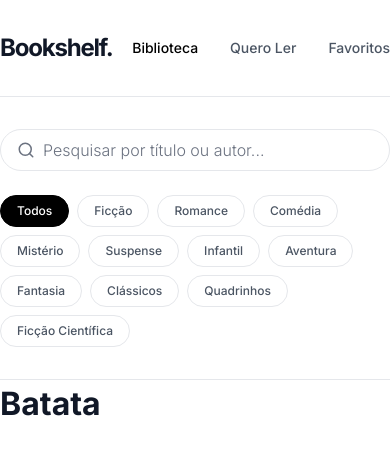
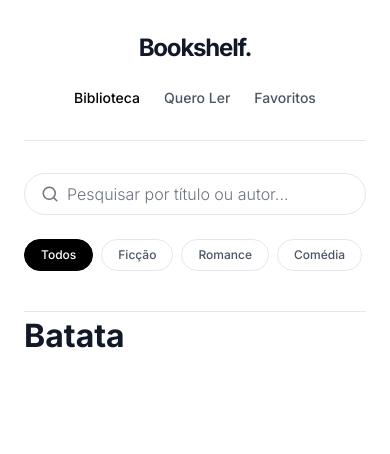
Before and after one commit to Jhnvida/bookshelf, a React (Vite) app: page / in a window 390 px wide. Shown: the top 454 px of the page. Built offline with nearby package versions, Linux system fonts and the light colour scheme.

Commit message:
style: adiciona responsividade ao header e barra de filtros

```diff
--- a/src/App.module.css
+++ b/src/App.module.css
@@ -2,5 +2,5 @@
     width: 100%;
     max-width: 80rem;
     margin: 0 auto;
-    padding: 2rem 0;
+    padding: 2rem 1.5rem;
 }
--- a/src/components/Filters/styles.module.css
+++ b/src/components/Filters/styles.module.css
@@ -63,7 +63,7 @@
 .genre_button {
     padding: 0.375rem 1rem;
     border: 1px solid var(--border);
-    border-radius: 100px;
+    border-radius: var(--radius-pill);
 
     font-size: 0.75rem;
     font-weight: 500;
@@ -90,3 +90,25 @@
     color: var(--text-inverse);
     background-color: var(--primary-hover);
 }
+
+@media (width <= 767px) {
+    .genres_container {
+        scrollbar-width: none;
+
+        overflow-x: auto;
+        flex-wrap: nowrap;
+
+        padding-bottom: 0.5rem;
+
+        -webkit-overflow-scrolling: touch;
+        -ms-overflow-style: none;
+    }
+
+    .genres_container::-webkit-scrollbar {
+        display: none;
+    }
+
+    .genre_button {
+        flex-shrink: 0;
+    }
+}
--- a/src/components/Header/index.tsx
+++ b/src/components/Header/index.tsx
@@ -2,6 +2,7 @@ import styles from "./styles.module.css";
 
 export default function Header() {
     return (
+        <header className={styles.header}>
             <nav className={styles.nav}>
                 <h1 className={styles.logo}>Bookshelf.</h1>
 
@@ -11,5 +12,6 @@ export default function Header() {
                     <a className={styles.link}>Favoritos</a>
                 </div>
             </nav>
+        </header>
     );
 }
--- a/src/components/Header/styles.module.css
+++ b/src/components/Header/styles.module.css
@@ -1,11 +1,16 @@
+.header {
+    width: 100%;
+    max-width: 80rem;
+    margin: 0 auto;
+    padding: 0 1.5rem;
+}
+
 .nav {
     display: flex;
     align-items: center;
     justify-content: space-between;
 
     width: 100%;
-    max-width: 80rem;
-    margin: 0 auto;
     padding: 2rem 0;
     border-bottom: 1px solid var(--border);
 }
@@ -37,3 +42,17 @@
 .link_selected {
     color: var(--primary);
 }
+
+@media (width <= 767px) {
+    .nav {
+        flex-direction: column;
+        gap: 1.5rem;
+    }
+
+    .links {
+        flex-wrap: wrap;
+        gap: 1.5rem;
+        justify-content: center;
+        width: 100%;
+    }
+}
--- a/src/styles/index.css
+++ b/src/styles/index.css
@@ -29,6 +29,7 @@
     --radius-md: 8px;
     --radius-lg: 12px;
     --radius-xl: 16px;
+    --radius-pill: 100px;
     --shadow-sm: 0 1px 2px rgb(0 0 0 / 5%);
     --shadow-md: 0 4px 12px rgb(0 0 0 / 8%);
     --transition: 0.2s ease;
```
Lines whose indentation alone changed are shown as unchanged.
